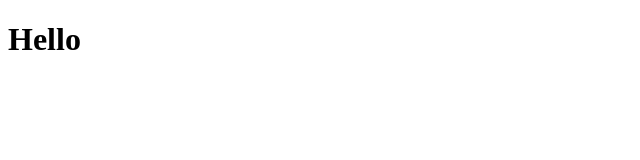
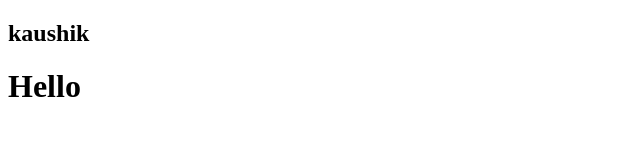
Before and after one commit to gohilkaushik/React, a plain HTML site: page index.html in a window 1280 px wide. Shown: the whole page, without its empty margins (0-640 px from the left). Drawn offline with Linux system fonts and the light colour scheme.

Commit message:
Update index.html

```diff
--- a/index.html
+++ b/index.html
@@ -7,6 +7,7 @@
     <title>Document</title>
 </head>
 <body>
+    <h2>kaushik</h2>
     <h1>Hello</h1>
 </body>
 </html>
```
